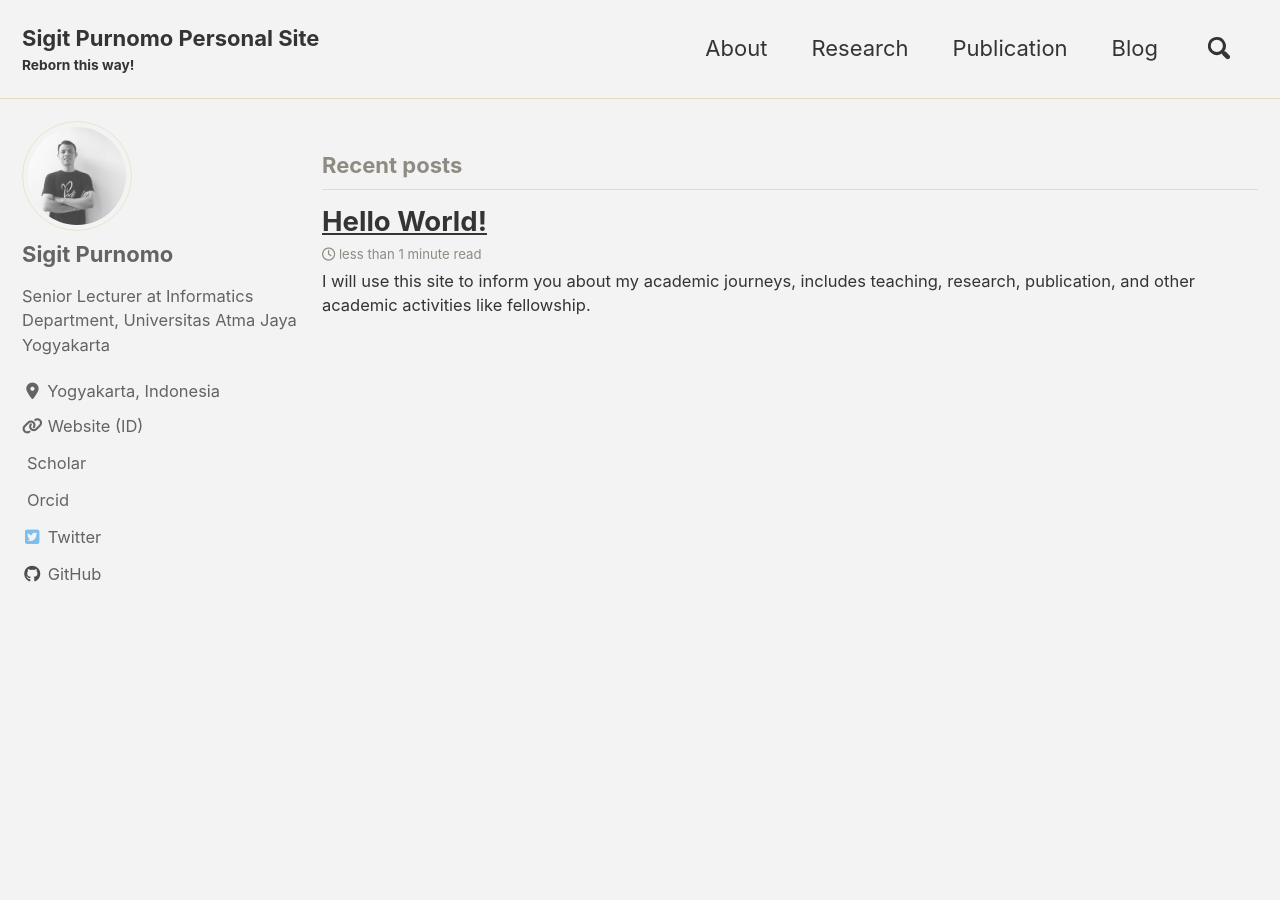
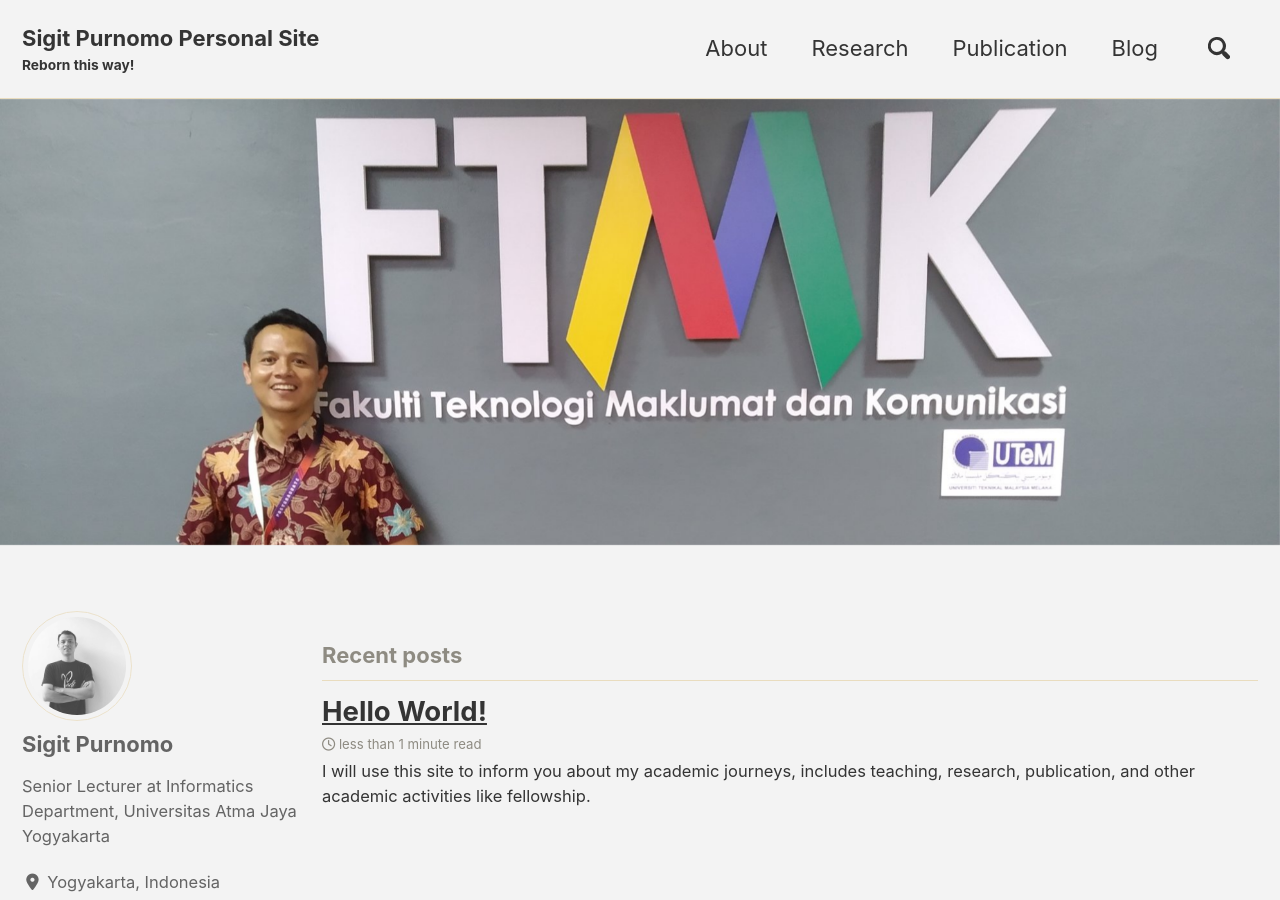
Before and after one commit to sigit-purnomo/sigit-purnomo.github.io, a Jekyll site: the page built from index.html, in a window 1280 px wide and 900 px high. Built offline with Jekyll 4.4.1, drawn with Linux system fonts in a browser that asks for light colours; cached includes are drawn as plain includes; nearby versions of some CDN libraries; the list of posts is cut into pages by our own code; a style sheet for code colours, icons or effects is not loaded.

Commit message:
Update index.html

```diff
--- a/index.html
+++ b/index.html
@@ -1,4 +1,6 @@
 ---
 layout: home
 author_profile: true
+header:
+  image: /assets/images/rsz_img_20200312_192617.jpg
 ---
```
